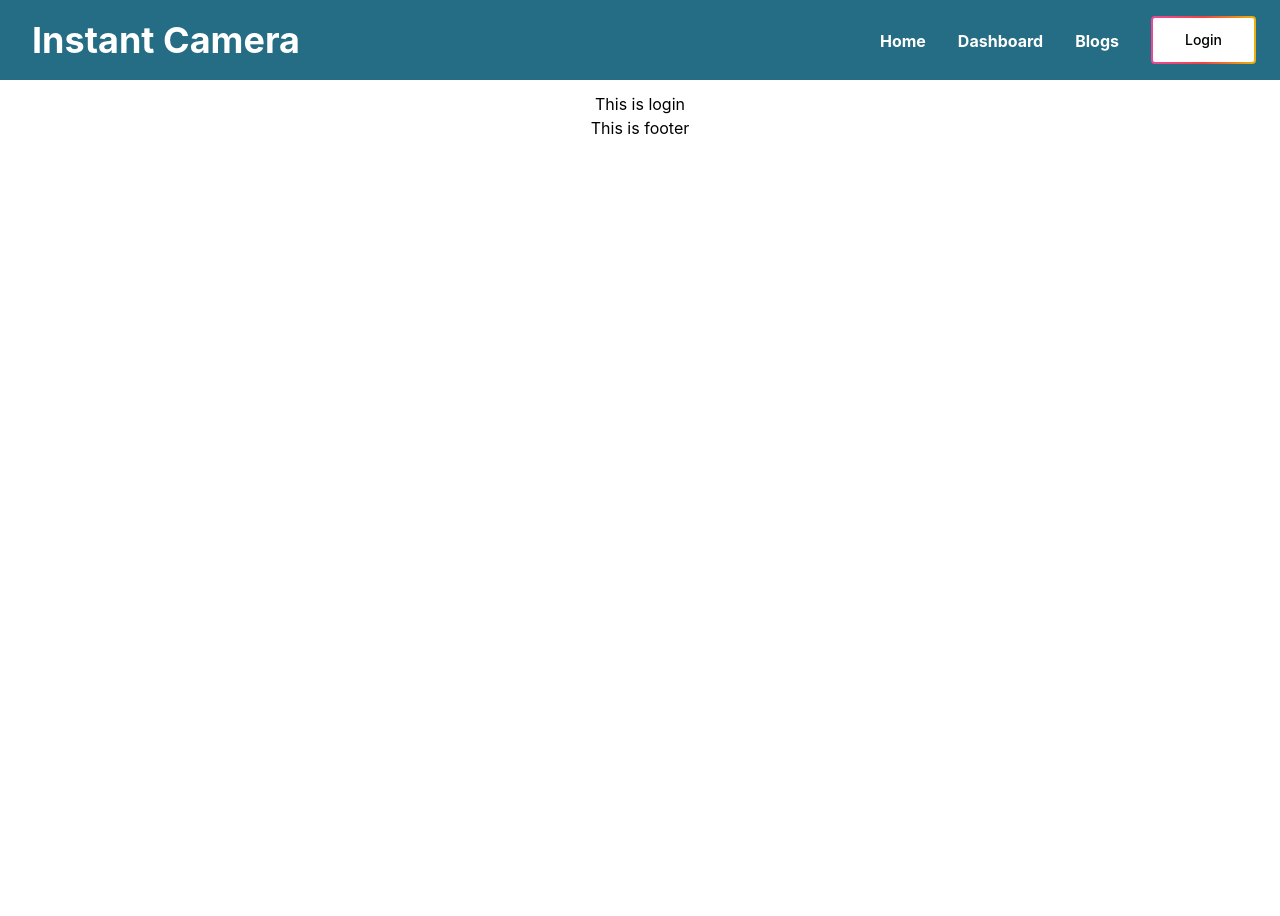
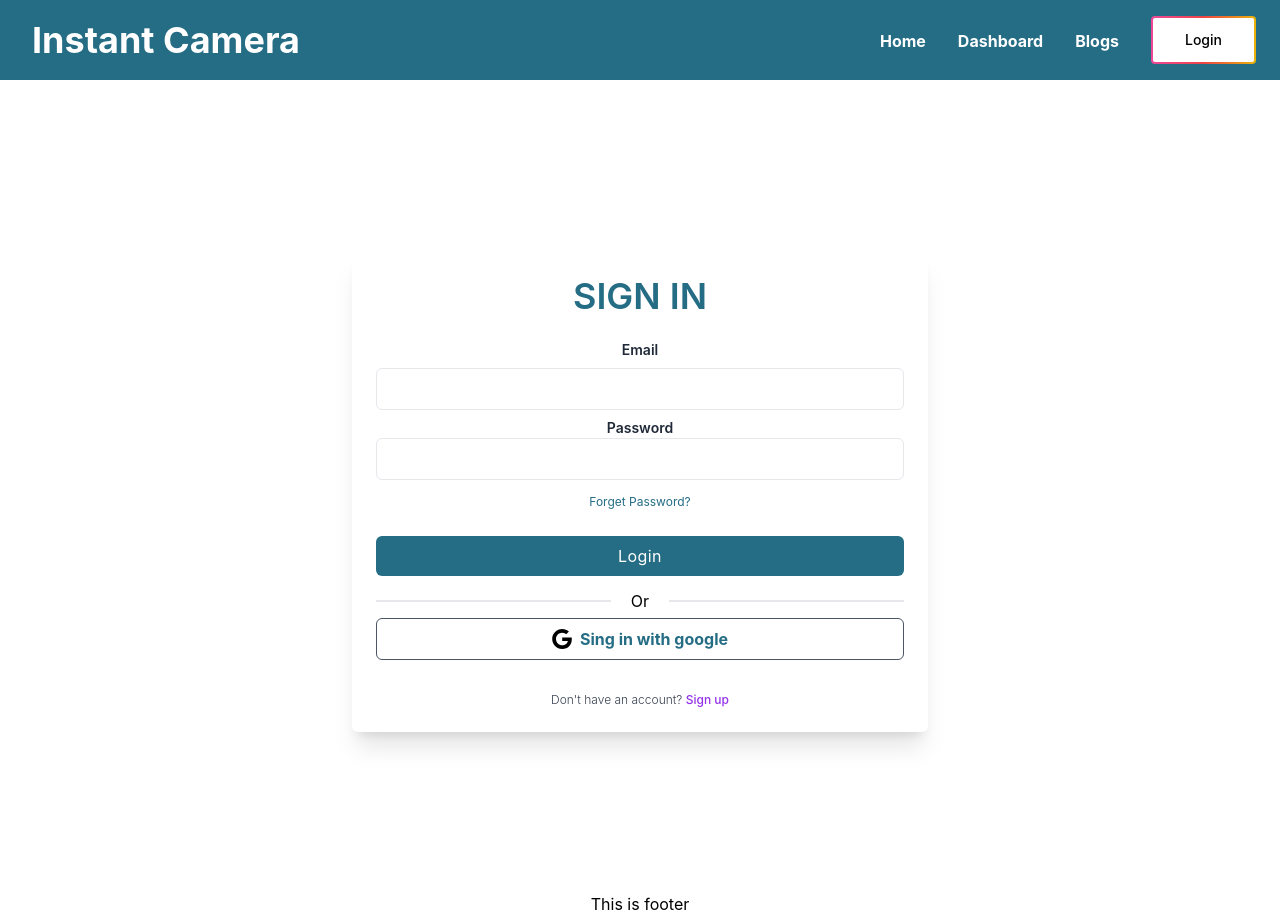
Before and after one commit to Rakib01754/instant-camera-client, a React (Create React App) app: page /login in a window 1280 px wide. Before the commit the page ends 800 px from the top, so only its background shows below. Built offline with nearby package versions, Linux system fonts and the light colour scheme.

Commit message:
login page design complete

```diff
--- a/package.json
+++ b/package.json
@@ -11,6 +11,7 @@
     "firebase": "^9.14.0",
     "react": "^18.2.0",
     "react-dom": "^18.2.0",
+    "react-hook-form": "^7.39.5",
     "react-icons": "^4.6.0",
     "react-responsive-carousel": "^3.2.23",
     "react-router-dom": "^6.4.3",
--- a/src/pages/Home/Categories/SingleCategory/SingleCategory.js
+++ b/src/pages/Home/Categories/SingleCategory/SingleCategory.js
@@ -12,7 +12,7 @@ const SingleCategory = ({ category }) => {
             />
 
             <div className="relative p-8">
-                <p className="text-4xl font-bold text-white flex items-center absolute bottom-4">{name}</p>
+                <p className="text-4xl font-bold text-white flex items-center absolute bottom-2">{name}</p>
                 <div className="mt-64">
                     <div
                         className="translate-y-8 transform opacity-0 transition-all group-hover:translate-y-0 group-hover:opacity-100"
--- a/src/pages/Login/Login.js
+++ b/src/pages/Login/Login.js
@@ -1,11 +1,96 @@
 import React from 'react';
+import { useForm } from 'react-hook-form';
+import { Link } from 'react-router-dom';
 
 const Login = () => {
+    const { register, handleSubmit, formState: { errors } } = useForm();
+    const handleLoginSubmit = data => console.log(data);
     return (
-        <div>
-            <h1>This is login</h1>
+        <div className="relative flex flex-col justify-center min-h-screen overflow-hidden">
+            <div className="w-full p-6 m-auto bg-white rounded-md shadow-xl lg:max-w-xl">
+                <h1 className="text-4xl font-semibold text-center text-[#256D85]  uppercase">
+                    Sign in
+                </h1>
+                <form onSubmit={handleSubmit(handleLoginSubmit)} className="mt-6">
+                    <div className="mb-2">
+                        <label
+                            htmlFor="email"
+                            className="block text-sm font-semibold text-gray-800"
+                        >
+                            Email
+                        </label>
+                        <input
+                            type="email"
+                            {...register("email", { required: true })}
+                            className="block w-full px-4 py-2 mt-2 bg-white border rounded-md focus:border-purple-400 focus:ring-purple-300 focus:outline-none focus:ring focus:ring-opacity-40"
+                        />
+                    </div>
+                    <div className="mb-2">
+                        <label
+                            htmlFor="password"
+                            className="block text-sm font-semibold text-gray-800"
+                        >
+                            Password
+                        </label>
+                        <input
+                            type="password"
+                            {...register("password", { required: true })}
+                            className="block w-full px-4 py-2 mt-2bg-white border rounded-md focus:border-purple-400 focus:ring-purple-300 focus:outline-none focus:ring focus:ring-opacity-40"
+                        />
+                    </div>
+                    <Link
+                        to="#"
+                        className="text-xs text-[#256D85]  hover:underline"
+                    >
+                        Forget Password?
+                    </Link>
+                    <div className="mt-6">
+                        <button className="w-full px-4 py-2 tracking-wide text-white transition-colors duration-200 transform bg-[#256D85] rounded-md hover:bg-gradient-to-r from-pink-500 via-red-500 to-yellow-500 p-[2px]">
+                            Login
+                        </button>
+                    </div>
+                </form>
+                <div className="relative flex items-center justify-center w-full mt-6 border border-t">
+                    <div className="absolute px-5 bg-white">Or</div>
+                </div>
+                <div className="flex mt-4 gap-x-2">
+                    <button
+                        type="button"
+                        className="flex items-center justify-center w-full p-2 border border-gray-600 rounded-md focus:ring-2 focus:ring-offset-1 focus:ring-violet-600"
+                    >
+                        <svg
+                            xmlns="http://www.w3.org/2000/svg"
+                            viewBox="0 0 32 32"
+                            className="w-5 h-5 fill-current"
+                        >
+                            <path d="M16.318 13.714v5.484h9.078c-0.37 2.354-2.745 6.901-9.078 6.901-5.458 0-9.917-4.521-9.917-10.099s4.458-10.099 9.917-10.099c3.109 0 5.193 1.318 6.38 2.464l4.339-4.182c-2.786-2.599-6.396-4.182-10.719-4.182-8.844 0-16 7.151-16 16s7.156 16 16 16c9.234 0 15.365-6.49 15.365-15.635 0-1.052-0.115-1.854-0.255-2.651z"></path>
+                        </svg> <span className='font-bold ml-2 text-[#256D85]'>Sing in with google </span>
+                    </button>
+
+
+                </div>
+
+                <p className="mt-8 text-xs font-light text-center text-gray-700">
+                    {" "}
+                    Don't have an account?{" "}
+                    <Link
+                        to="#"
+                        className="font-medium text-purple-600 hover:underline"
+                    >
+                        Sign up
+                    </Link>
+                </p>
+            </div>
         </div>
     );
-};
+}
+
 
 export default Login;
+
+{/* <form onSubmit={handleSubmit(onSubmit)}>
+<input type="email" placeholder="Email" {...register("Email", { required: true })} />
+<input type="password" placeholder="Password" {...register("Password", { required: true, min: 6, maxLength: 30 })} />
+
+<input type="submit" />
+</form> */}
```
Also changed, not shown: src/pages/Register/Register.js (added), 1 other file (tests, documents, lock files or other folders).
